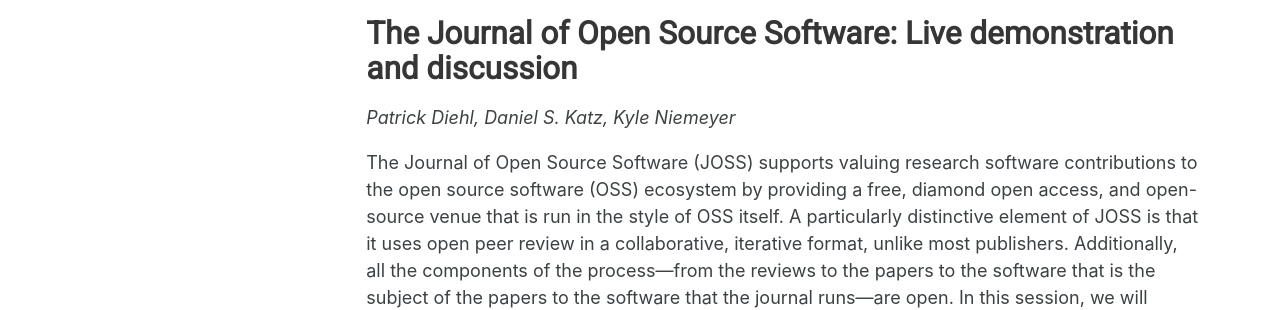
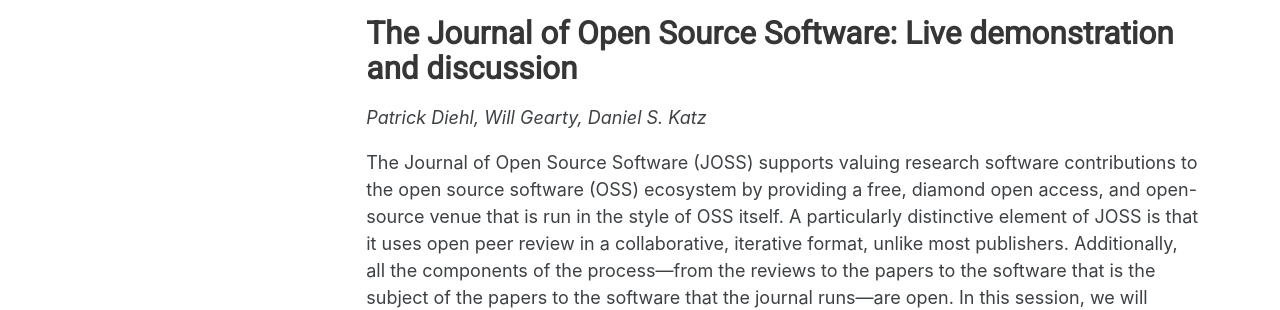
Before and after one commit to USRSE/usrse25, a Jekyll site: the page built from pages/program/workshops.md, in a window 1280 px wide and 900 px high, scrolled down 4069 px. Shown: the part 219-529 px from the top of the window. Built offline with Jekyll 4.4.1, drawn with Linux system fonts in a browser that asks for light colours; a style sheet for code colours, icons or effects is not loaded.

Commit message:
change speakers for JOSS part of workshops.md

```diff
--- a/pages/program/workshops.md
+++ b/pages/program/workshops.md
@@ -243,6 +243,6 @@
 <a name="w-joss"></a>
 ## The Journal of Open Source Software: Live demonstration and discussion
 
-_Patrick Diehl, Daniel S. Katz, Kyle Niemeyer_
+_Patrick Diehl, Will Gearty, Daniel S. Katz_
 
 The Journal of Open Source Software (JOSS) supports valuing research software contributions to the open source software (OSS) ecosystem by providing a free, diamond open access, and open-source venue that is run in the style of OSS itself. A particularly distinctive element of JOSS is that it uses open peer review in a collaborative, iterative format, unlike most publishers. Additionally, all the components of the process—from the reviews to the papers to the software that is the subject of the papers to the software that the journal runs—are open. In this session, we will describe JOSS’s history and its peer review process using an editorial bot and present statistics gathered from JOSS’s public review history on GitHub showing an increasing number of peer reviewed papers each year. We will then demonstrate JOSS showing the various roles that exist, including author, editor, and reviewer. Before and while running this live demo, we will take questions from the audience and discuss JOSS, research software, and publishing more widely. We'll end by discussing some challenges JOSS faces.
```
